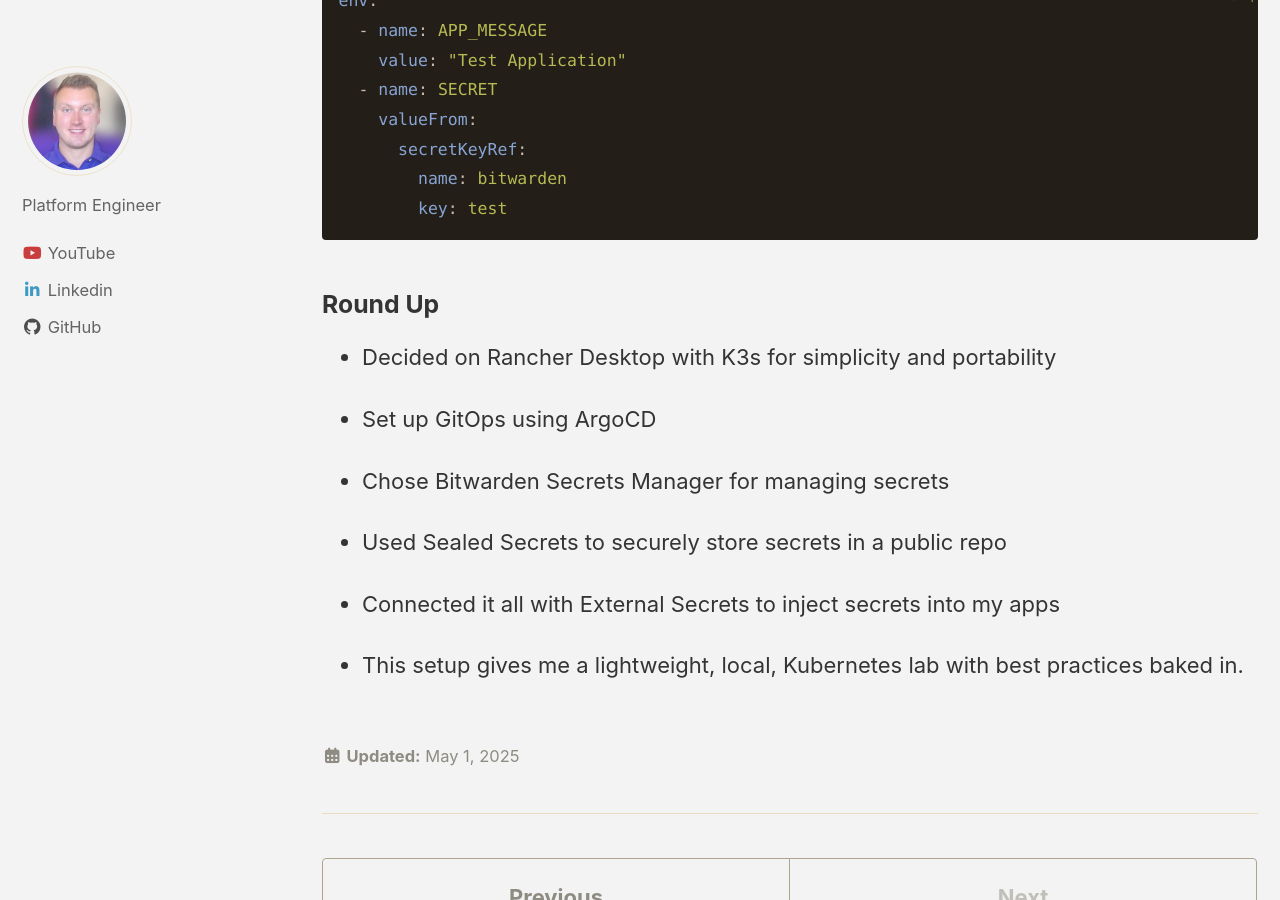
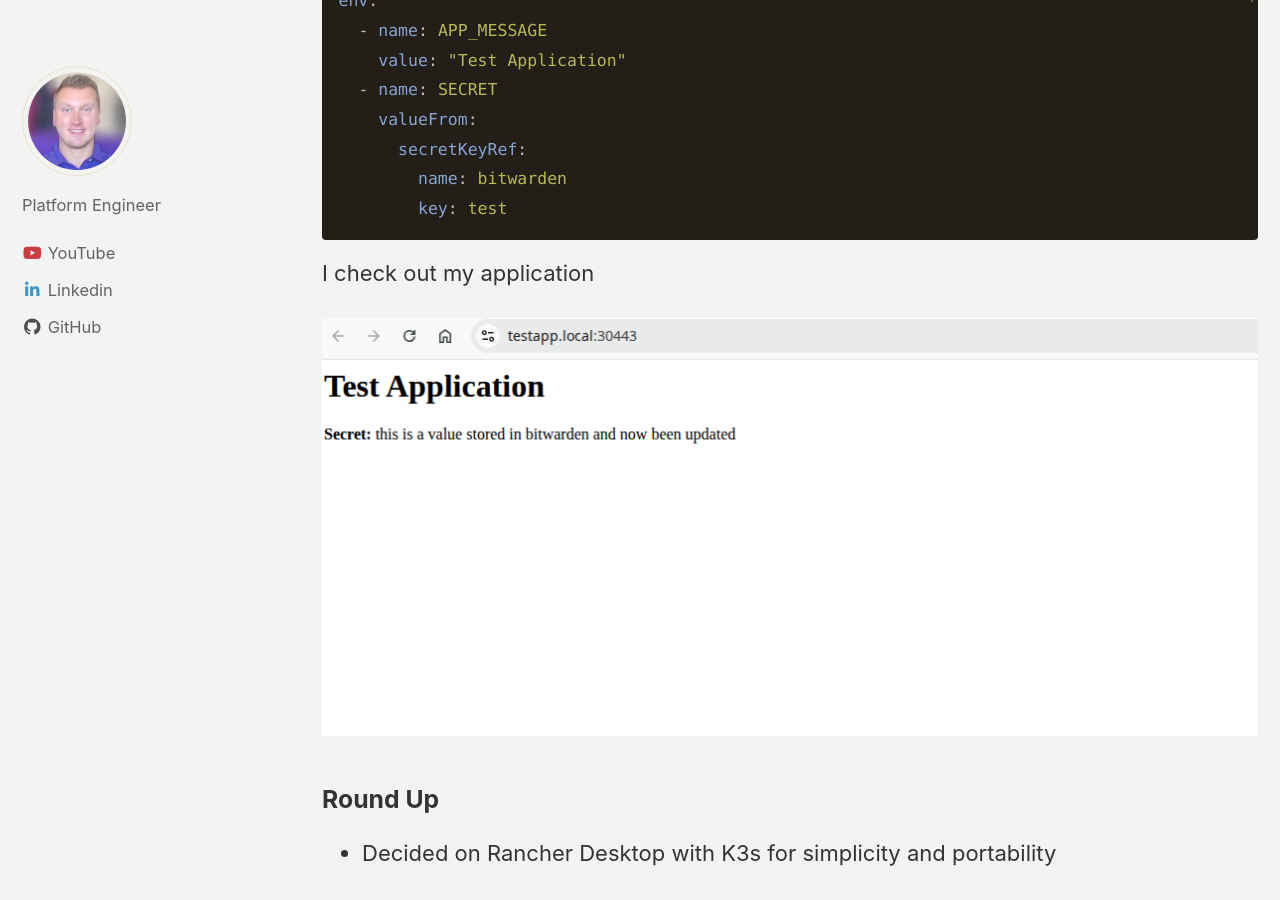
Before and after one commit to Matcham89/chrismatcham-dev, a Jekyll site: the page built from _posts/2025-05-01-Simple-Portable-Kubernetes-Lab.md, in a window 1280 px wide and 900 px high, scrolled down 6943 px. Built offline with Jekyll 4.4.1, drawn with Linux system fonts in a browser that asks for light colours; cached includes are drawn as plain includes.

Commit message:
update blog simple lab

````diff
--- a/_posts/2025-05-01-Simple-Portable-Kubernetes-Lab.md
+++ b/_posts/2025-05-01-Simple-Portable-Kubernetes-Lab.md
@@ -170,6 +170,11 @@ env:
         key: test
 ```
 
+I check out my application
+
+![architechture](../assets/images/test-app-secret.png)
+
+
 ### Round Up
 
 * Decided on Rancher Desktop with K3s for simplicity and portability
````
Also changed, not shown: assets/images/test-app-secret.png (added).
